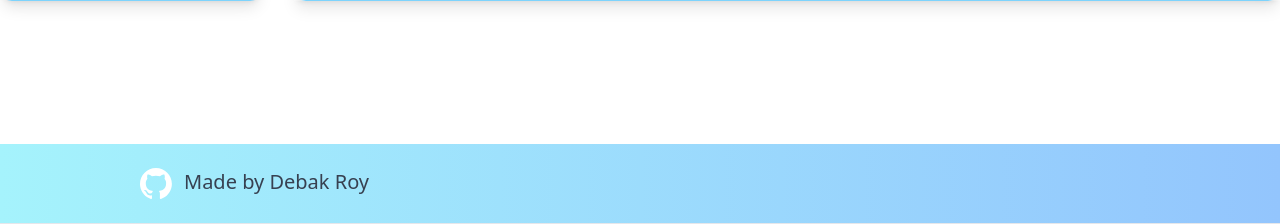
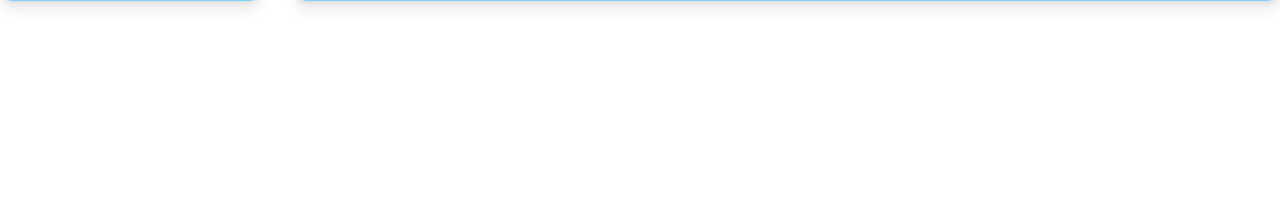
Before and after one commit to HardikArora0843/Django-Grievance-Redressal-System, a Django app: page /escalate in a window 1280 px wide. Shown: the part 576-800 px from the top of the page. Run offline with Django 4.2, Linux system fonts and the light colour scheme; some libraries are stand-ins or nearby versions.

Commit message:
Update dash_base.html

```diff
--- a/app/templates/app/dash_base.html
+++ b/app/templates/app/dash_base.html
@@ -48,16 +48,5 @@ Dashboard{% endblock %} {% block body %}
     </div>
 </div>
 {% endblock %} {% block footer %}
-<footer
-    class="mt-6 px-32 py-6 flex justify-between border-b border-gray-200 bg-gradient-to-r from-cyan-200 to-blue-300"
->
-    <a
-        href="https://github.com/droy117"
-        class="text-xl text-gray-700 hover:underline flex"
-        ><img
-            src="{% static 'images/github-mark-white.svg' %}"
-            class="w-8 mx-3"
-        />Made by Debak Roy</a
-    >
-</footer>
+
 {% endblock %}
```
